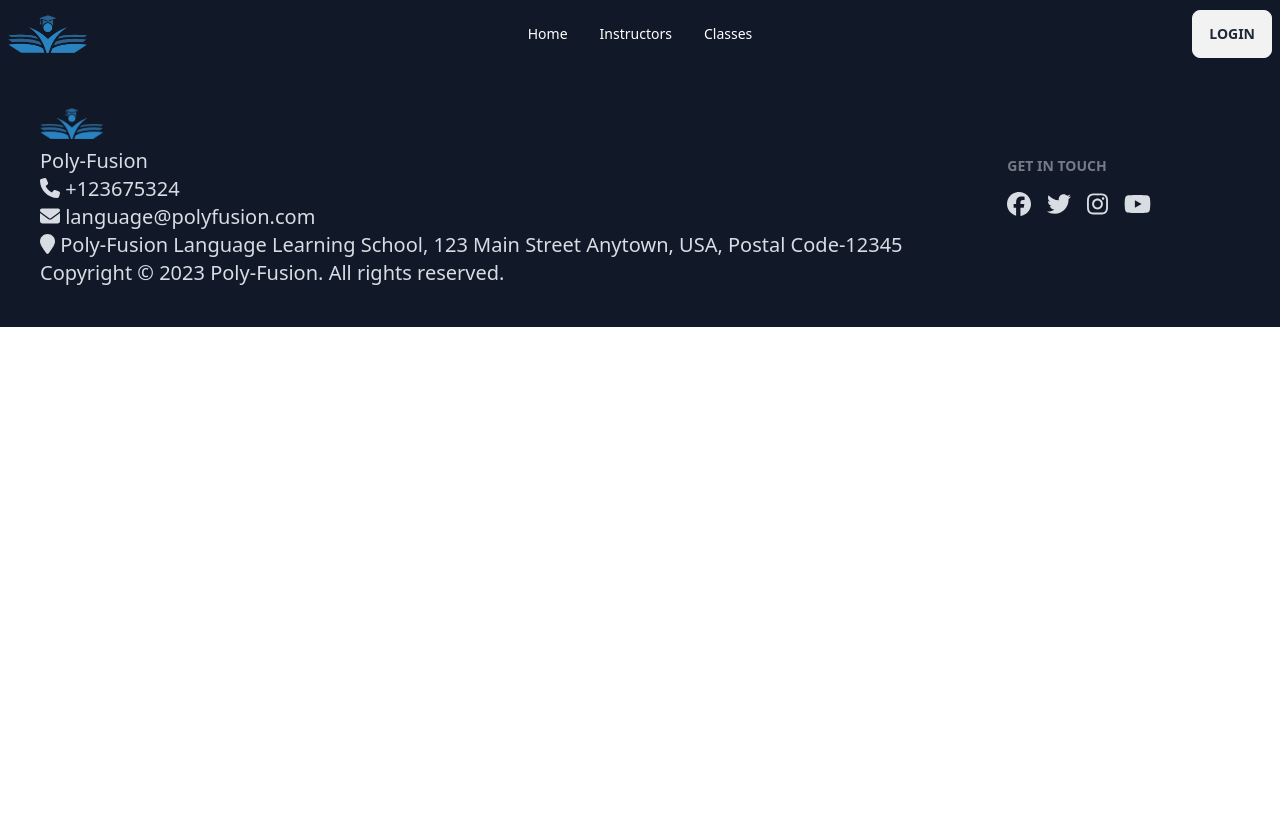
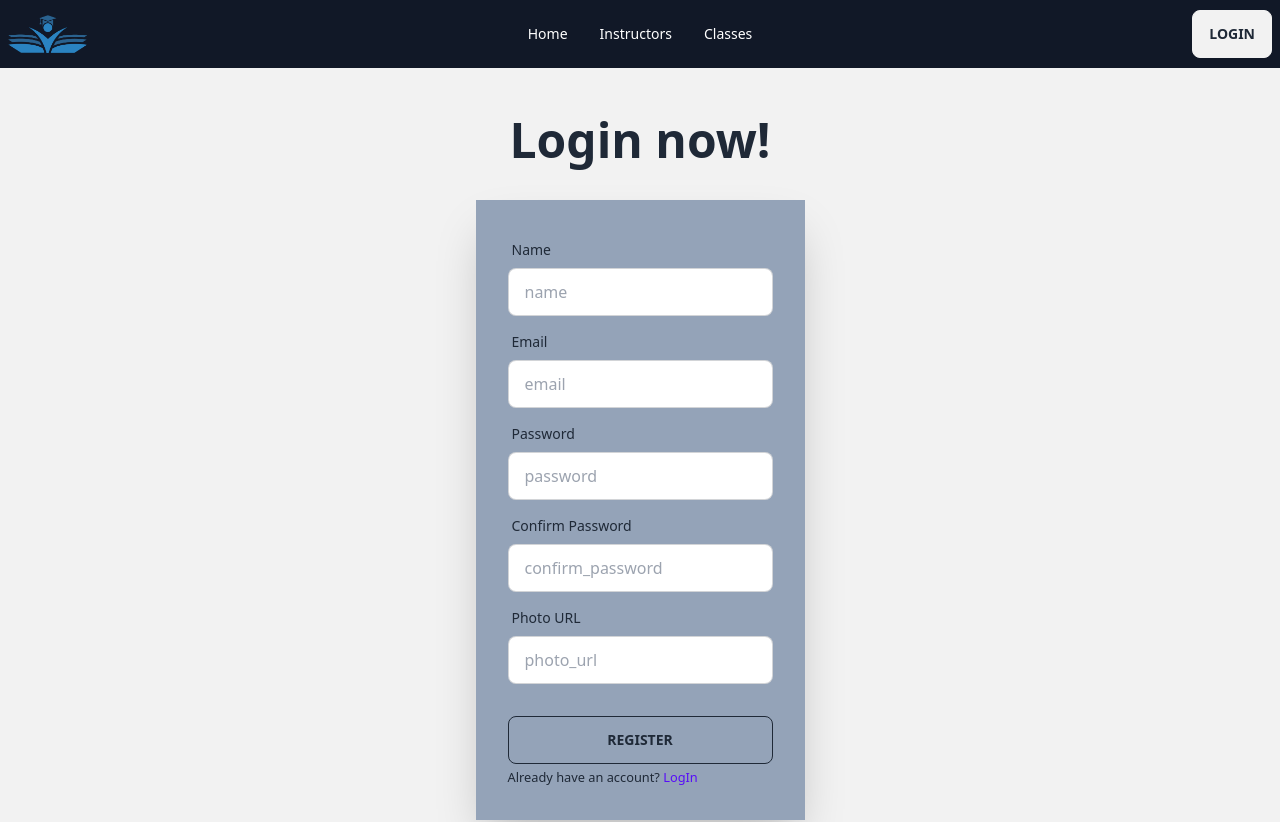
Before and after one commit to Wasey-Rahman/Poly-Fusion-Client, a React (Vite) app: page /Register in a window 1280 px wide. Shown: the top 822 px of the page. Before the commit the page ends 800 px from the top, so only its background shows below. Built offline with nearby package versions, Linux system fonts and the light colour scheme; no server answers.

Commit message:
Register

```diff
--- a/src/Pages/Register/Register.jsx
+++ b/src/Pages/Register/Register.jsx
@@ -1,10 +1,97 @@
-import React from 'react';
+import React, { useState } from 'react';
+import { Link } from 'react-router-dom';
 
 const Register = () => {
+    const [error, setError] = useState('');
+    const handleRegister=event=>{
+        event.preventDefault();
+        const form=event.target;
+        const name=form.name.value;
+        const email=form.email.value;
+        const password=form.password.value;
+        const confirm_password=form.confirm_password.value;
+        const photo_url=form.photo_url.value;
+
+
+
+        if (!name||!email || !password ||!confirm_password||!photo_url) {
+
+            setError('Please fill in all fields.');
+            return;
+          }
+
+          if (password.length < 6) {
+            setError('Password should be at least 6 characters long.');
+            return;
+          }
+
+          if (!/[A-Z]/.test(password)) {
+            setError('Password should contain at least one capital letter.');
+            return;
+          }
+
+          if (!/[!@#$%^&*()_+\-=[\]{};':"\\|,.<>/?]+/.test(password)) {
+            setError('Password should contain at least one special character.');
+            return;
+          }
+
+
+
+        console.log(name,email,password,confirm_password,photo_url);
+
+        }
+
+
     return (
-        <div>
+        <div className="hero min-h-screen bg-base-200">
+  <div className="hero-content flex-col ">
+    <div className="text-center lg:text-center">
+      <h1 className="text-5xl font-bold mb-5">Login now!</h1>
+
+    </div>
+    <div className="card flex-shrink-0 w-full max-w-sm shadow-2xl bg-base-100">
+      <form onSubmit={handleRegister}className="card-body bg-slate-400">
+      <div className="form-control">
+          <label className="label">
+            <span className="label-text">Name</span>
+          </label>
+          <input type="text" placeholder="name" name="name"className="input input-bordered" />
+        </div>
+        <div className="form-control">
+          <label className="label">
+            <span className="label-text">Email</span>
+          </label>
+          <input type="text" placeholder="email" name="email"className="input input-bordered" />
+        </div>
+        <div className="form-control">
+          <label className="label">
+            <span className="label-text">Password</span>
+          </label>
+          <input type="password" placeholder="password" name="password"className="input input-bordered" />
 
         </div>
+        <div className="form-control">
+          <label className="label">
+            <span className="label-text">Confirm Password</span>
+          </label>
+          <input type="password" placeholder="confirm_password" name="confirm_password"className="input input-bordered" />
+
+        </div>
+        <div className="form-control">
+          <label className="label">
+            <span className="label-text">Photo URL</span>
+          </label>
+          <input type="url" placeholder="photo_url" name="photo_url"className="input input-bordered" />
+        </div>
+        {error && <div className="text-red-500 text-sm font-semibold mt-2">{error}</div>}
+        <div className="form-control mt-6">
+        <input className="btn btn-outline " type ="submit" value="Register"/>
+        <p><small>Already have an account? <Link to="/LogIn"className='text-primary'>LogIn</Link></small></p>
+        </div>
+      </form>
+    </div>
+  </div>
+</div>
     );
 };
 
```
